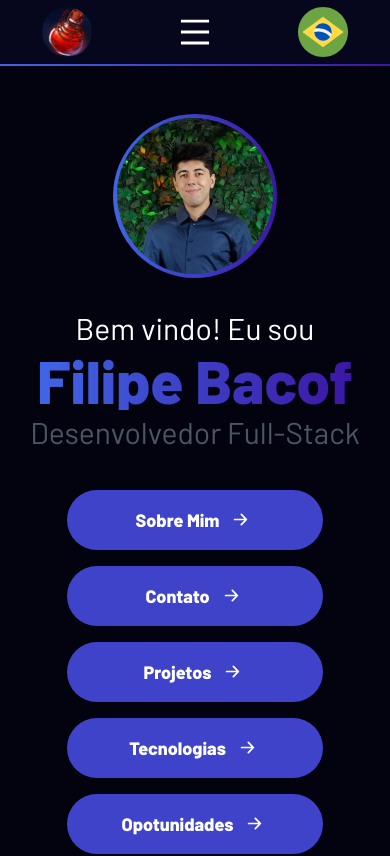
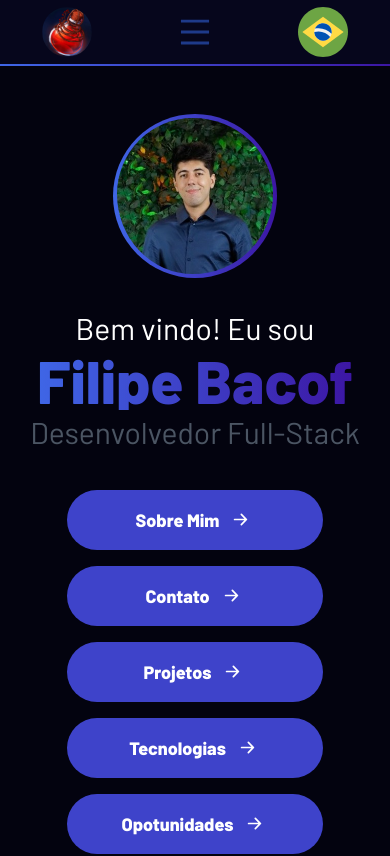
Before and after one commit to Filipe-Bacof/next-portifolio, a Next.js app: page / in a window 390 px wide. Shown: the top 856 px of the page. Built offline with nearby package versions, Linux system fonts and the light colour scheme.

Commit message:
FIX: color header

```diff
--- a/src/app/layout.tsx
+++ b/src/app/layout.tsx
@@ -38,7 +38,7 @@ export default function RootLayout({ children }: { children: ReactNode }) {
           </Link>
           <HomeNavigationLinksMedium />
           {/* <HomeNavigationLinksMobile /> */}
-          <IconMenu className="cursor-pointer text-2xl text-white md:hidden" />
+          <IconMenu className="cursor-pointer text-2xl text-blue-900 md:hidden" />
           <picture>
             <img
               src="./flags-icons/portuguese.svg"
```
